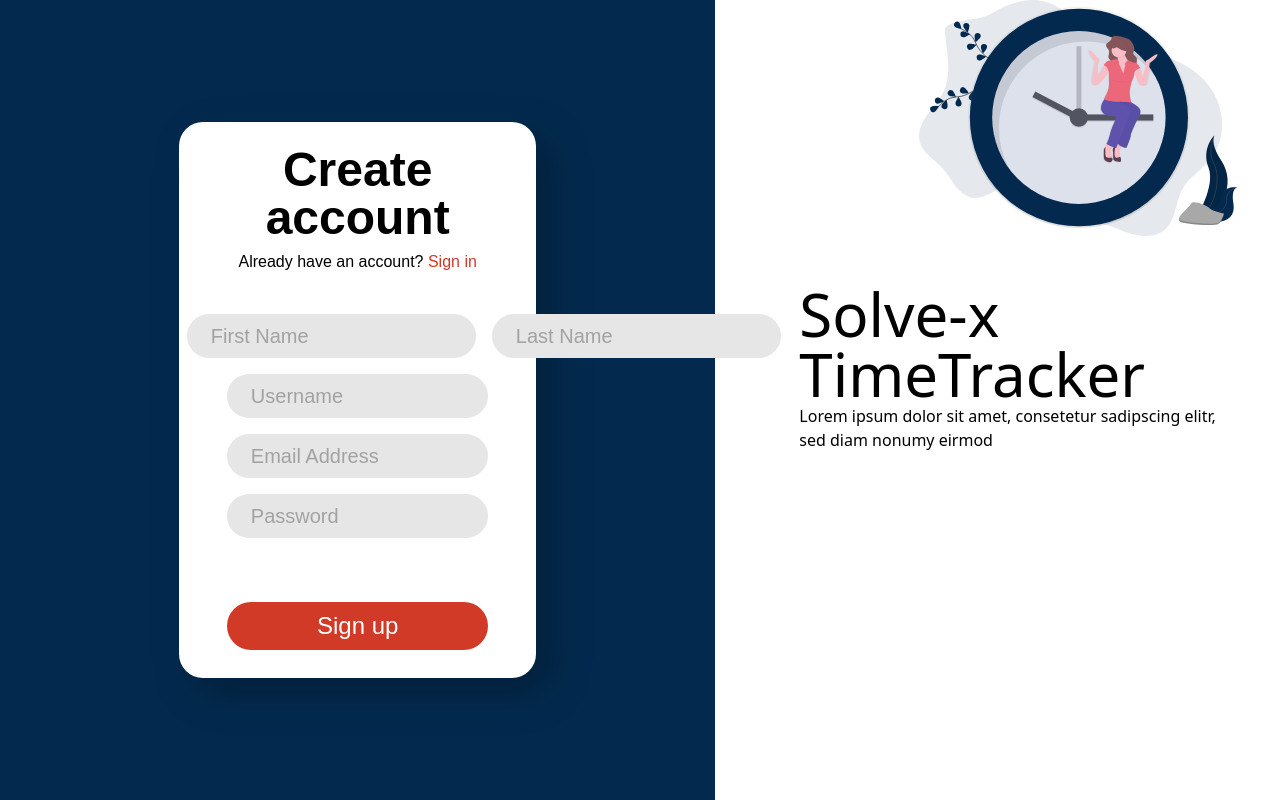
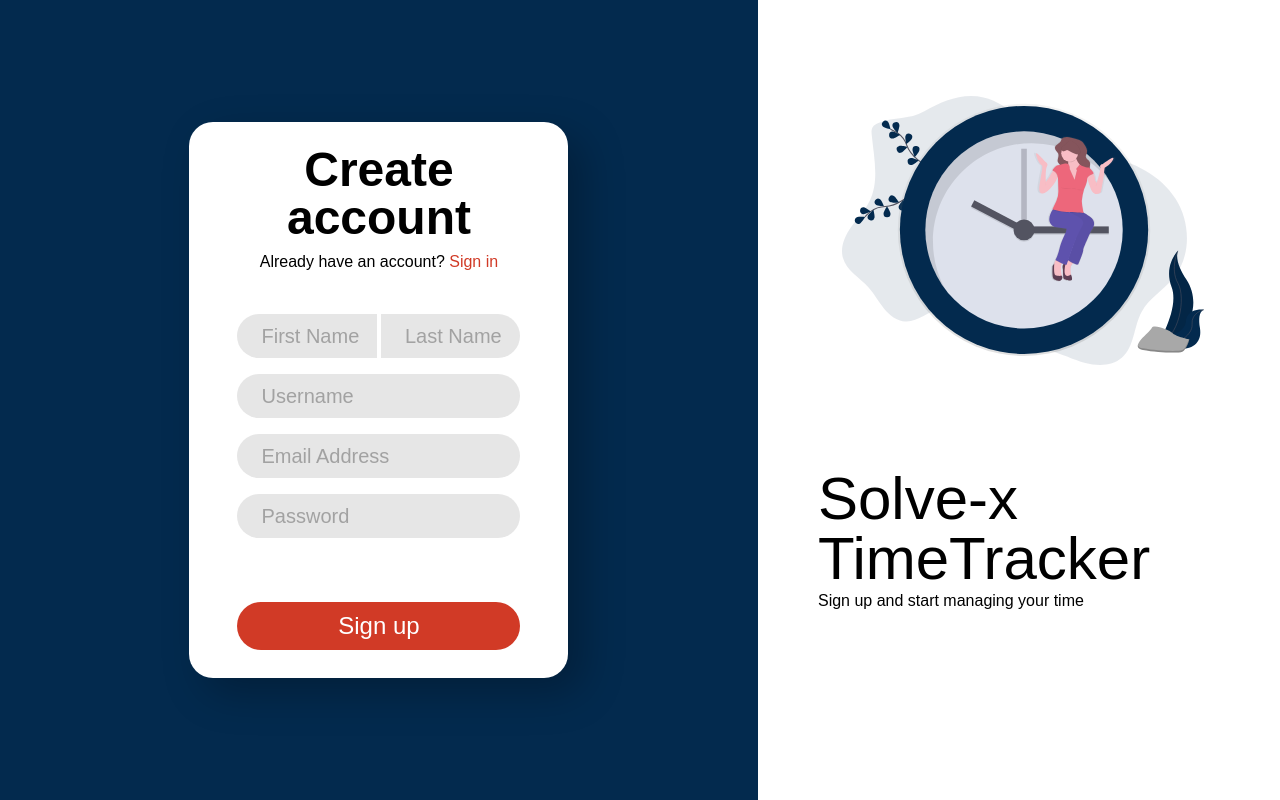
Before and after one commit to BrackoGregor/timetracker_praksa, a Vue app in the folder web/: page /register in a window 1280 px wide. Built offline with nearby package versions, Linux system fonts and the light colour scheme.

Commit message:
Register design done

```diff
--- a/web/src/views/Register.vue
+++ b/web/src/views/Register.vue
@@ -3,45 +3,40 @@
     <div class="flex items-center justify-center bg-blue w-full">
       <form class="rounded-3xl bg-white shadow-login w-1/2">
         <div class="text-center">
-          <h1
-            class="font-customFont text-5xl font-semibold mt-6 ml-12 mr-12"
-          >
+          <h1 class="font-customFont text-5xl font-semibold mt-6 ml-12 mr-12">
             Create account
           </h1>
-          <h1
-            class="font-customFont text-base mt-2 mb-10 ml-12 mr-12"
+          <h1 class="font-customFont text-base mt-2 mb-10 ml-12 mr-12">
+            Already have an account?
+            <router-link :to="{ name: 'Login' }" class="text-red"
+              >Sign in</router-link
             >
-            Already have an account? <router-link :to="{ name: 'Login'}" class="text-red">Sign in</router-link>
           </h1>
         </div>
-        <div class="flex flex-col">
-          <div class="inline-flex">
-            <div class="flex-1">
+        <div class="flex flex-row justify-center mx-12">
+
             <input
               name="firstname"
               type="text"
               autocomplete="firstname"
               required
-                class="pl-6 py-2 mx-2 mb-4 font-light font-customFont text-xl placeholder-gray-loginInputText bg-gray-loginInputBg rounded-full"
+              class="mr-0.5 w-1/2 pl-6 py-2 mb-4 font-light font-customFont text-xl placeholder-gray-loginInputText bg-gray-loginInputBg rounded-l-full"
               placeholder="First Name"
             />
-            </div>
 
-            <div class="flex-1">
             <input
               name="lastname"
               type="text"
               autocomplete="lastname"
               required
-                class="pl-6 py-2 mx-2 font-light font-customFont text-xl placeholder-gray-loginInputText bg-gray-loginInputBg rounded-full"
+              class="ml-0.5 w-1/2 pl-6 py-2 mb-4 font-light font-customFont text-xl placeholder-gray-loginInputText bg-gray-loginInputBg rounded-r-full"
               placeholder="Last Name"
             />
         </div>
-          </div>
+        <div class="flex flex-col">
           <input
             name="username"
             type="text"
-            autocomplete="username"
             required
             class="pl-6 py-2 mx-12 mb-4 font-light font-customFont text-xl placeholder-gray-loginInputText bg-gray-loginInputBg rounded-full"
             placeholder="Username"
@@ -74,15 +69,14 @@
         </div>
       </form>
     </div>
-    <div class="flex-wrap px-3 sm:max-w-2xl mx-8">
+    <div class="flex flex-col px-3 sm:max-w-2xl mx-8">
       <div>
-        <img src="../assets/register.svg" class="w-2/3 h-2/3 ml-40" />
+        <img src="../assets/register.svg" class="flex w-10/12 h-10/12 ml-10 pt-24" />
       </div>
-      <div class="my-12 ml-10 .w-64">
-        <h1 class="text-6xl">Solve-x TimeTracker</h1>
-        <p>
-          Lorem ipsum dolor sit amet, consetetur sadipscing elitr, sed diam
-          nonumy eirmod
+      <div class="my-12 ml-4 .w-80 pt-14	">
+        <h1 class="text-6xl font-customFont">Solve-x TimeTracker</h1>
+        <p class="font-customFont ">
+          Sign up and start managing your time
         </p>
       </div>
     </div>
```
Lines whose indentation alone changed are shown as unchanged.
